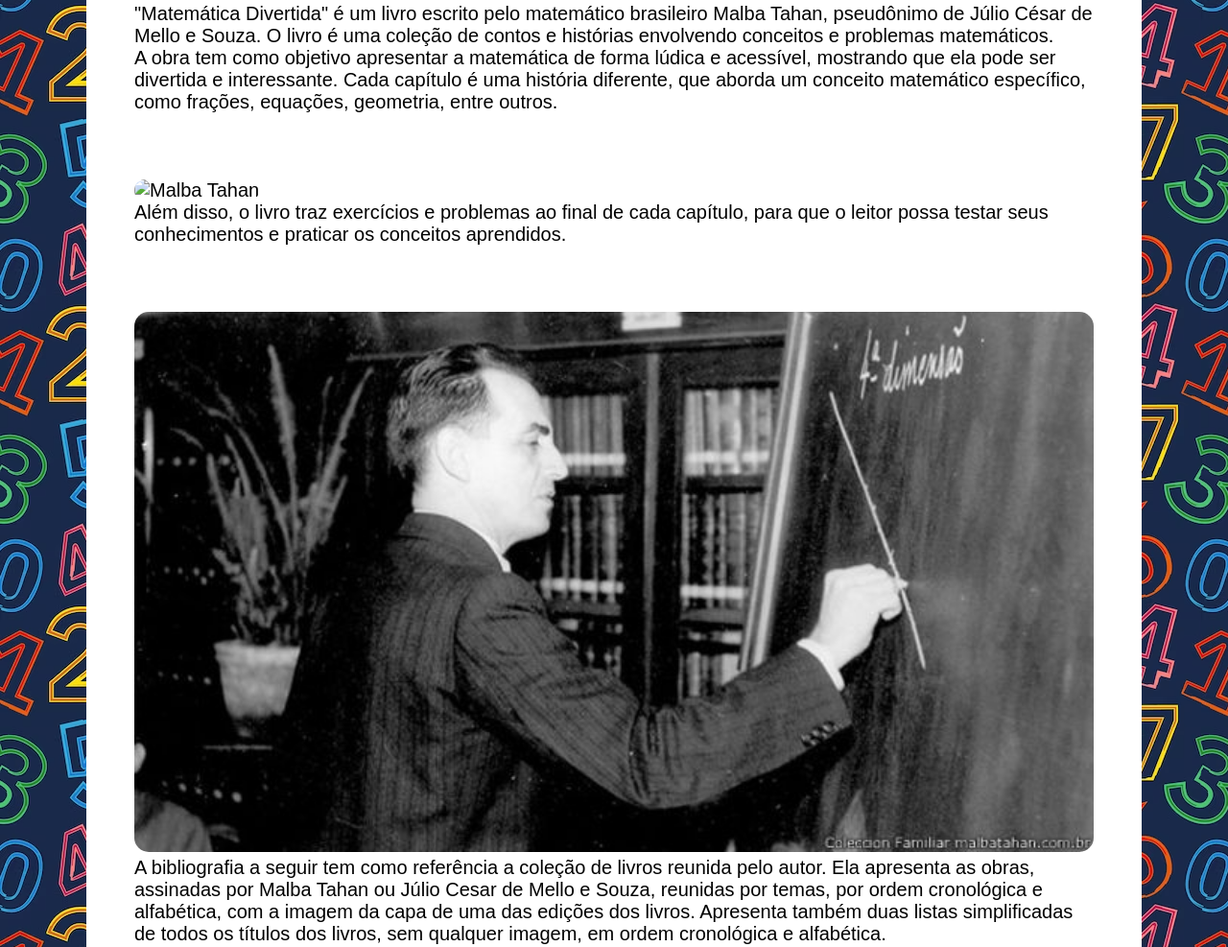
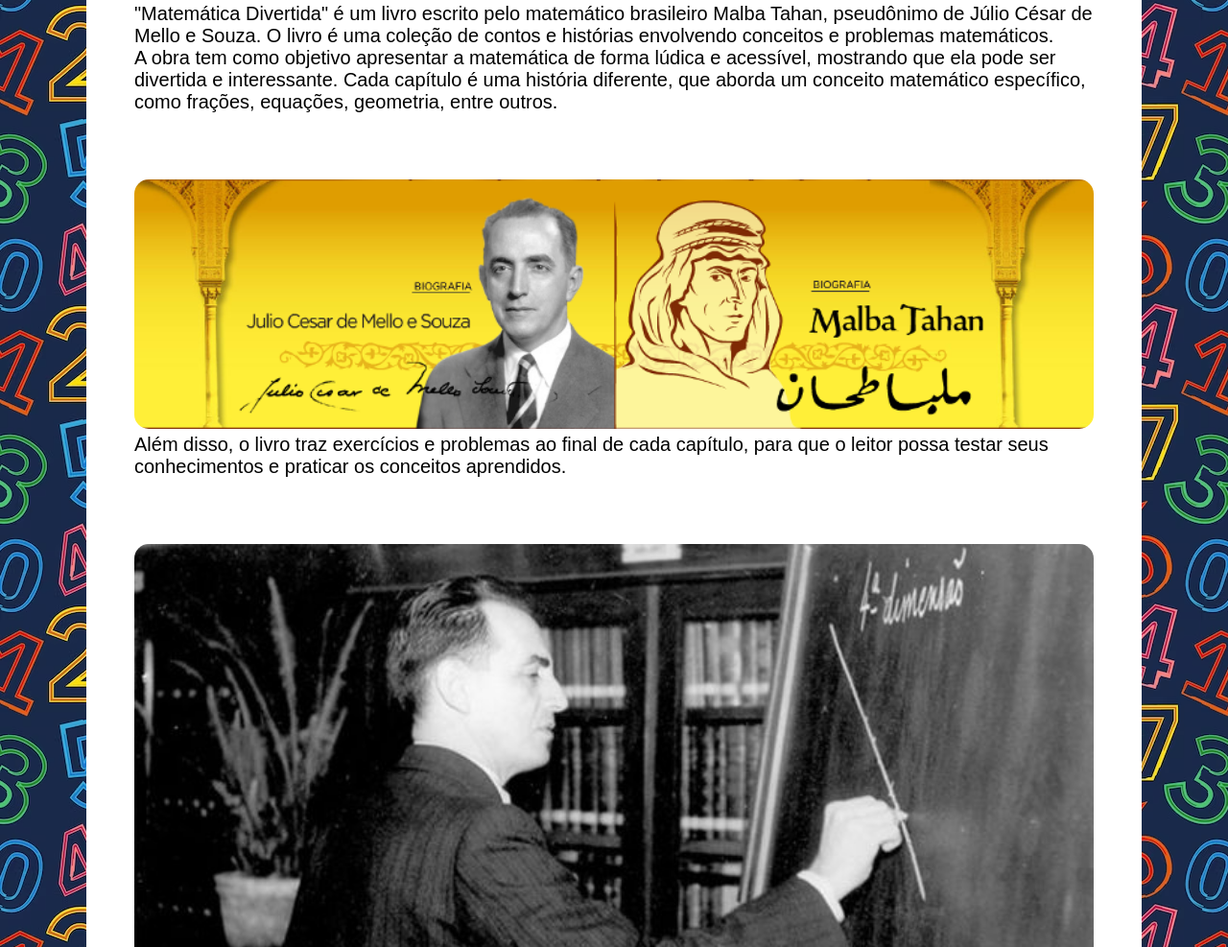
Before and after one commit to jobi-tech/Malba-Malba-Tahan, a plain HTML site: page index.html in a window 1280 px wide. Shown: the part 1520-2507 px from the top of the page at 96% size. Drawn offline with Linux system fonts and the light colour scheme; files whose address does not match are found by name.

Commit message:
Update index.html

```diff
--- a/index.html
+++ b/index.html
@@ -49,7 +49,8 @@
 <br>
 <br>
 <picture>
-    <img src="t1.png.png" alt="Malba Tahan">
+    <source media="(max-width: 600px)" srcset="imagens/Irina-blok-pq.jpg">
+    <img src="t1.png" alt="Malba Tahan">
 </picture>
 <br>
 
```
